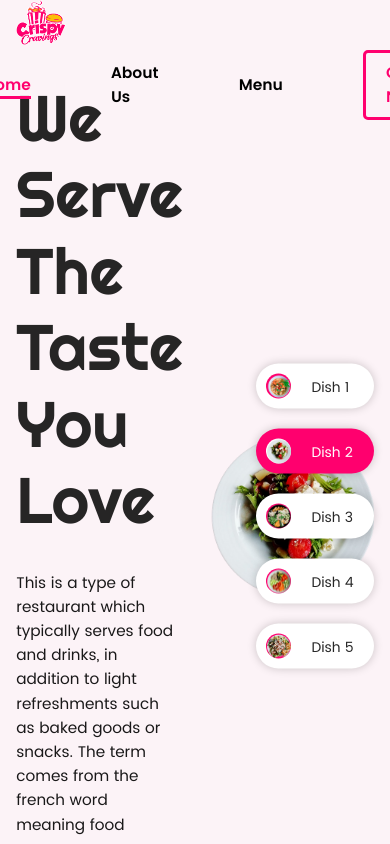
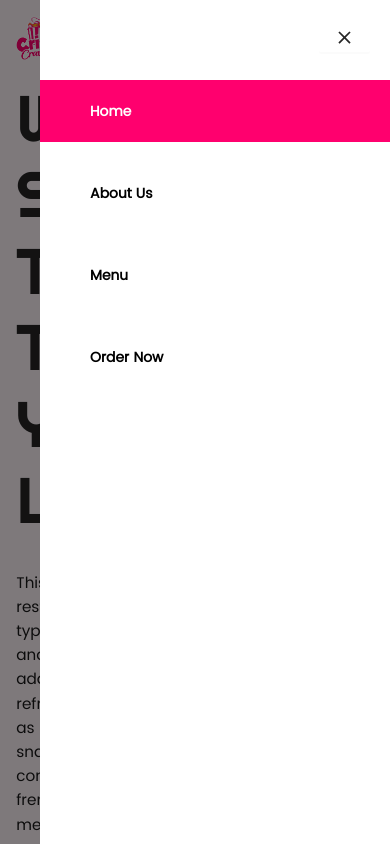
Before and after one commit to dasimems/crispy-cravings, a React (Create React App) app: page / in a window 390 px wide. Shown: the top 844 px of the page. Built offline with nearby package versions, Linux system fonts and the light colour scheme; no server answers.

Commit message:
feat: added the mobile menu for mobile responsiveness

```diff
--- a/src/asset/styles/index.css
+++ b/src/asset/styles/index.css
@@ -417,6 +417,54 @@ body header .header-content .header-links ul li.background-link a:hover {
 body header .header-content .header-links ul li.background-link a:hover::after, body header .header-content .header-links ul li.background-link a::after {
   width: 0%;
 }
+body header .header-content .mobile-link-btn {
+  display: none;
+}
+body header .header-content .mobile-link-btn .open-mobile-link-btn {
+  border: 2px solid #ff006e;
+  color: #ff006e;
+  background: transparent;
+  width: 50px;
+  height: 40px;
+  display: flex;
+  align-items: center;
+  justify-content: center;
+  padding: 0px;
+  border-radius: 5px;
+  -webkit-border-radius: 5px;
+  -moz-border-radius: 5px;
+  -ms-border-radius: 5px;
+  -o-border-radius: 5px;
+  font-size: 1.3rem;
+}
+body .mobile-nav-links .close-mobile-nav {
+  position: absolute;
+  top: 20px;
+  right: 20px;
+  background: transparent;
+  border: none;
+  font-size: 1.5rem;
+}
+body .mobile-nav-links .mobile-links {
+  width: 100%;
+  margin-top: 80px;
+  list-style: none;
+}
+body .mobile-nav-links .mobile-links li a {
+  width: 100%;
+  padding: 20px;
+  display: inline-flex;
+  padding-left: 50px;
+  font-weight: bold;
+  color: black;
+}
+body .mobile-nav-links .mobile-links li:not(:first-child) {
+  margin-top: 20px;
+}
+body .mobile-nav-links .mobile-links li.active-link a {
+  background: #ff006e;
+  color: white;
+}
 body .body-content {
   width: 100%;
   height: auto;
@@ -519,4 +567,12 @@ body footer .footer-container .footer-contact .social-links li a {
   align-items: center;
   justify-content: center;
   font-size: 1.5rem;
+}
+@media only screen and (max-width: 900px) {
+  body header .header-content .desktop-links {
+    display: none;
+  }
+  body header .header-content .mobile-link-btn {
+    display: block;
+  }
 }/*# sourceMappingURL=index.css.map */
--- a/src/asset/styles/index.scss
+++ b/src/asset/styles/index.scss
@@ -440,8 +440,76 @@ body{
                     }
                 }
             }
+
+            .mobile-link-btn{
+                display: none;
+
+                .open-mobile-link-btn{
+                    border: 2px solid getColor("primary");
+                    color: getColor("primary");
+                    background: transparent;
+                    width: 50px;
+                    height: 40px;
+                    display: flex;
+                    align-items: center;
+                    justify-content: center;
+                    padding: 0px;
+                    border-radius: 5px;
+                    -webkit-border-radius: 5px;
+                    -moz-border-radius: 5px;
+                    -ms-border-radius: 5px;
+                    -o-border-radius: 5px;
+                    font-size: 1.3rem;
+                }
+            }
+
+
         }
 
+    }
+
+    .mobile-nav-links{
+
+        .close-mobile-nav{
+            position: absolute;
+            top: 20px;
+            right: 20px;
+            background: transparent;
+            border: none;
+            font-size: 1.5rem;
+        }
+
+        .mobile-links{
+            width: 100%;
+            margin-top: 80px;
+            list-style: none;
+
+            li{
+
+                a{
+                    width: 100%;
+                    padding: 20px;
+                    display: inline-flex;
+                    padding-left: 50px;
+                    font-weight: bold;
+                    color: getColor("default");
+
+                }
+
+                &:not(:first-child){
+                    margin-top: 20px;
+                }
+
+                &.active-link{
+
+                    a{
+                        background: getColor("primary");
+                        color: getColor("defaultTwo");
+                    }
+                }
+            }
+
+        }
     }
 
     .body-content{
@@ -577,4 +645,22 @@ body{
             }
         }
     }
+
+    @media only screen and (max-width: 900px){
+
+        header{
+
+            .header-content{
+
+                .desktop-links{
+                    display: none;
+                }
+
+                .mobile-link-btn{
+                    display: block;
+                }
+            }
+        }
+
+    }
 }
--- a/src/components/Dishes.js
+++ b/src/components/Dishes.js
@@ -1,10 +1,10 @@
 import React from 'react'
 import { Link } from 'react-router-dom'
 import { makeStars } from '../utils/functions'
-import { useGlobalContext } from '../utils/context'
+// import { useGlobalContext } from '../utils/context'
 
 const Dishes = ({data}) => {
-    const {products, setProducts} = useGlobalContext()
+    // const {products, setProducts} = useGlobalContext();
     var {price, image, title} = data;
   return (
     <>
--- /dev/null
+++ b/src/components/MobileNav.js
@@ -0,0 +1,74 @@
+import { Button } from 'antd'
+import React from 'react'
+import { useEffect } from 'react'
+import { useState } from 'react'
+import {MdOutlineClose} from "react-icons/md"
+import { Link, useLocation } from 'react-router-dom'
+import { links } from '../utils/constant'
+
+const MobileNav = ({opened, setOpened}) => {
+    const [style, setStyle] = useState("-350px")
+
+    useEffect(()=>{
+        if(opened){
+
+            setTimeout(()=>{
+
+                setStyle("0px")
+            }, 100)
+        }else{
+            setStyle("-350px")
+
+        }
+    }, [opened])
+    const location = useLocation()
+
+  return (
+    <>
+
+        <div className='mobile-nav-links' style={{
+            width: "100%",
+            height: "100%",
+            maxWidth: "350px",
+            background: "white",
+            position: "absolute",
+            right: style,
+            transition: "0.5s ease all"
+        }}>
+
+            <Button className="close-mobile-nav" onClick={()=>{
+                setOpened(false);
+            }}>
+                <MdOutlineClose />
+            </Button>
+
+            <ul className='mobile-links'>
+
+                {links.map((link, index)=>{
+
+                    var linkClassName= 'link';
+                    var {url, text} = link;
+
+                    if(location.pathname === url){
+                        linkClassName += " active-link"
+
+                    }
+
+                    return(
+                        <li key={index} className={linkClassName}>
+
+                            <Link to={url}>{text}</Link>
+
+                        </li>
+                    )
+                })}
+
+            </ul>
+
+        </div>
+
+    </>
+  )
+}
+
+export default MobileNav
--- /dev/null
+++ b/src/components/Modal.js
@@ -0,0 +1,82 @@
+import React from 'react'
+import { useState } from 'react'
+import { useEffect } from 'react'
+
+const Modal = ({children, opened}) => {
+
+
+    const [style, setStyle] = useState({
+            width: "100%",
+            height: "100%",
+            position: "fixed",
+            display: "none",
+            opacity: 0,
+            background: "rgba(0, 0, 0, .5)",
+            zIndex: "9999",
+            transition: "0.5s ease all"
+        })
+
+    useEffect(()=> {
+
+        if(opened){
+            setStyle(prevState => {
+                return({
+                    ...prevState,
+                    display: "block"
+                })
+            })
+
+            setTimeout(()=>{
+
+                setStyle(prevState => {
+                    return({
+                        ...prevState,
+                        opacity: 1
+                    })
+                })
+
+            }, 100)
+
+        }else{
+
+            setTimeout(()=>{
+
+                setStyle(prevState => {
+                    return({
+                        ...prevState,
+                        opacity: 0
+                    })
+                })
+            }, 300)
+
+
+            setTimeout(()=>{
+
+                setStyle(prevState => {
+                    return({
+                        ...prevState,
+                        display: "none"
+                    })
+                })
+
+            }, 1000)
+
+        }
+
+
+    }, [opened])
+
+  return (
+    <>
+
+        <div className='modal-container' style={style} >
+
+            {children}
+
+        </div>
+
+    </>
+  )
+}
+
+export default Modal
--- a/src/components/Navbar.jsx
+++ b/src/components/Navbar.jsx
@@ -5,11 +5,16 @@ import { Link, useLocation } from "react-router-dom";
 import { links } from "../utils/constant";
 
 import logo from "../asset/images/logo.png";
-import { Col, Row } from "antd";
+import { Button, Col, Row } from "antd";
+import { FaHamburger } from "react-icons/fa";
+import Modal from "./Modal";
+import { useState } from "react";
+import MobileNav from "./MobileNav";
 
 function Navbar(props) {
 
   const location = useLocation();
+  const [opened, setOpened] = useState(true);
 
   return (
     <>
@@ -23,7 +28,7 @@ function Navbar(props) {
             <img src={logo} alt="crispy logo" />
           </Col>
 
-          <Col pull={1} className="header-links">
+          <Col pull={1} className="header-links desktop-links ">
 
             <ul>
 
@@ -55,9 +60,28 @@ function Navbar(props) {
 
           </Col>
 
+          <Col pull={1} className="mobile-link-btn">
+
+              <Button className="open-mobile-link-btn" onClick={()=>{
+                setOpened(true);
+              }}>
+
+                <FaHamburger />
+
+              </Button>
+
+          </Col>
+
         </Row>
 
       </header>
+
+      <Modal opened={opened}>
+
+        <MobileNav setOpened={setOpened} opened={opened
+        } />
+
+      </Modal>
 
 
     </>
--- a/src/components/index.js
+++ b/src/components/index.js
@@ -2,8 +2,9 @@ import CustomerReview from "./CustomerReview";
 import Dishes from "./Dishes";
 import Footer from "./Footer";
 import ImageAnimation from "./ImageAnimation";
+import MobileNav from "./MobileNav";
+import Modal from "./Modal";
 import Navbar from "./Navbar";
 import TeamCard from "./Team";
 
-
-export {Footer, Navbar, ImageAnimation, Dishes, CustomerReview, TeamCard}
+export {Footer, Navbar, ImageAnimation, Dishes, CustomerReview, TeamCard, Modal, MobileNav}
--- a/src/utils/constant.js
+++ b/src/utils/constant.js
@@ -43,7 +43,7 @@ export const links = [
     {
       id: 4,
       text: 'Order Now',
-      url: '/',
+      url: '/order',
       bordered: true,
       background: false
     },
```
Also changed, not shown: 1 other file (tests, documents, lock files or other folders).
